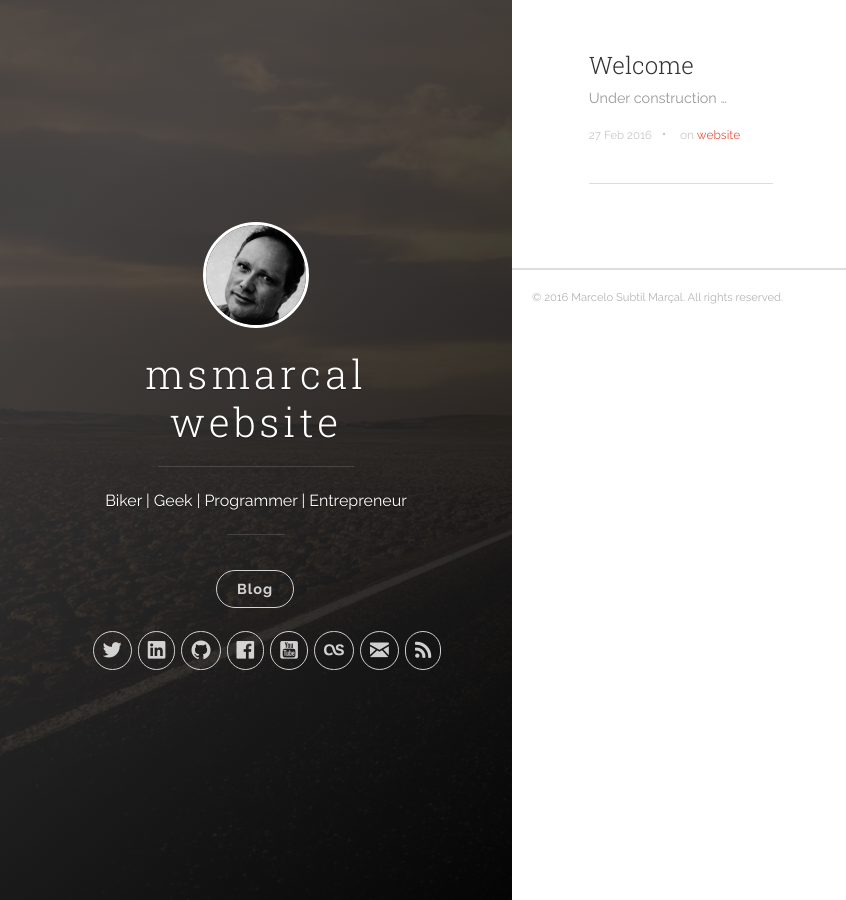
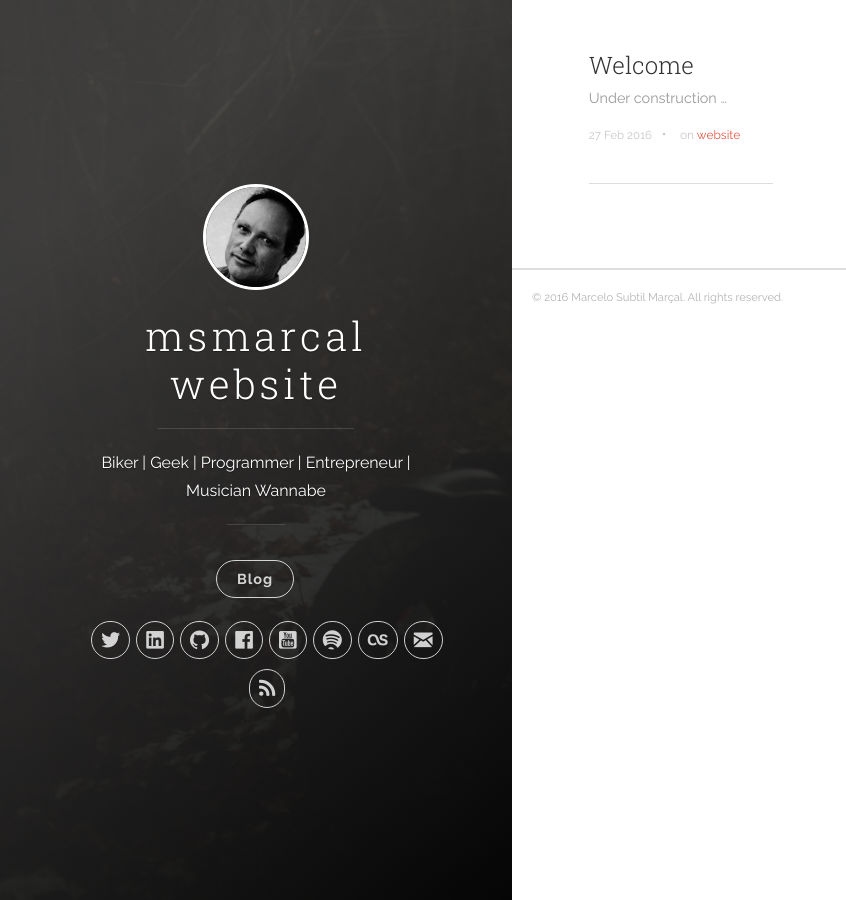
Before and after one commit to msmarcal/msmarcal.github.io, a Jekyll site: the page built from index.html, in a window 1280 px wide. Shown: the whole page, without its empty margins (0-846 px from the left). Built offline with Jekyll 4.4.1, drawn with Linux system fonts in a browser that asks for light colours; nearby versions of some CDN libraries; the list of posts is cut into pages by our own code.

Commit message:
Changed background Added Spotify link

```diff
--- a/_config.yml
+++ b/_config.yml
@@ -1,6 +1,6 @@
 # Site settings
 title: msmarcal website
-description: 'Biker | Geek | Programmer | Entrepreneur'
+description: 'Biker | Geek | Programmer | Entrepreneur | Musician Wannabe'
 url: 'http://smarcal.com'
 baseurl: '/'
 disqus_shortname: 'marcelomarcalblog'
@@ -18,6 +18,7 @@ author:
   linkedin_username:  msmarcal
   lastfm_username: msmarcal
   youtube_username: msmarcal
+  spotify_username: marcelomarcal
 
 defaults:
   -
--- a/_includes/header.html
+++ b/_includes/header.html
@@ -77,6 +77,16 @@
               </li>
             {% endif %}
 
+            {% if site.author.spotify_username %}
+              <!-- Lastfm -->
+              <li class="navigation__item">
+                <a href="https://open.spotify.com/user/{{ site.author.spotify_username }}" title="{{ site.author.spotify_username }} on Spotify" target="_blank">
+                  <i class="icon icon-social-spotify"></i>
+                  <span class="label">Spotify</span>
+                </a>
+              </li>
+            {% endif %}
+
             {% if site.author.lastfm_username %}
               <!-- Lastfm -->
               <li class="navigation__item">
@@ -86,7 +96,6 @@
                 </a>
               </li>
             {% endif %}
-
 
             {% if site.author.email %}
               <!-- Email -->
--- a/css/uno.css
+++ b/css/uno.css
@@ -1210,7 +1210,7 @@ hr {
 	width: 100%;
 	max-width: none;
 	height: 100%;
-	background: url(../images/cover.jpg) top left no-repeat #666666;
+	background: url(../images/cover.jpg) top left no-repeat #666;
 	background-size: cover; }
 
 .panel-cover--collapsed {
```
Also changed, not shown: images/cover.jpg, images/road-cover.jpg (added), images/sample_profile.jpg (deleted).
